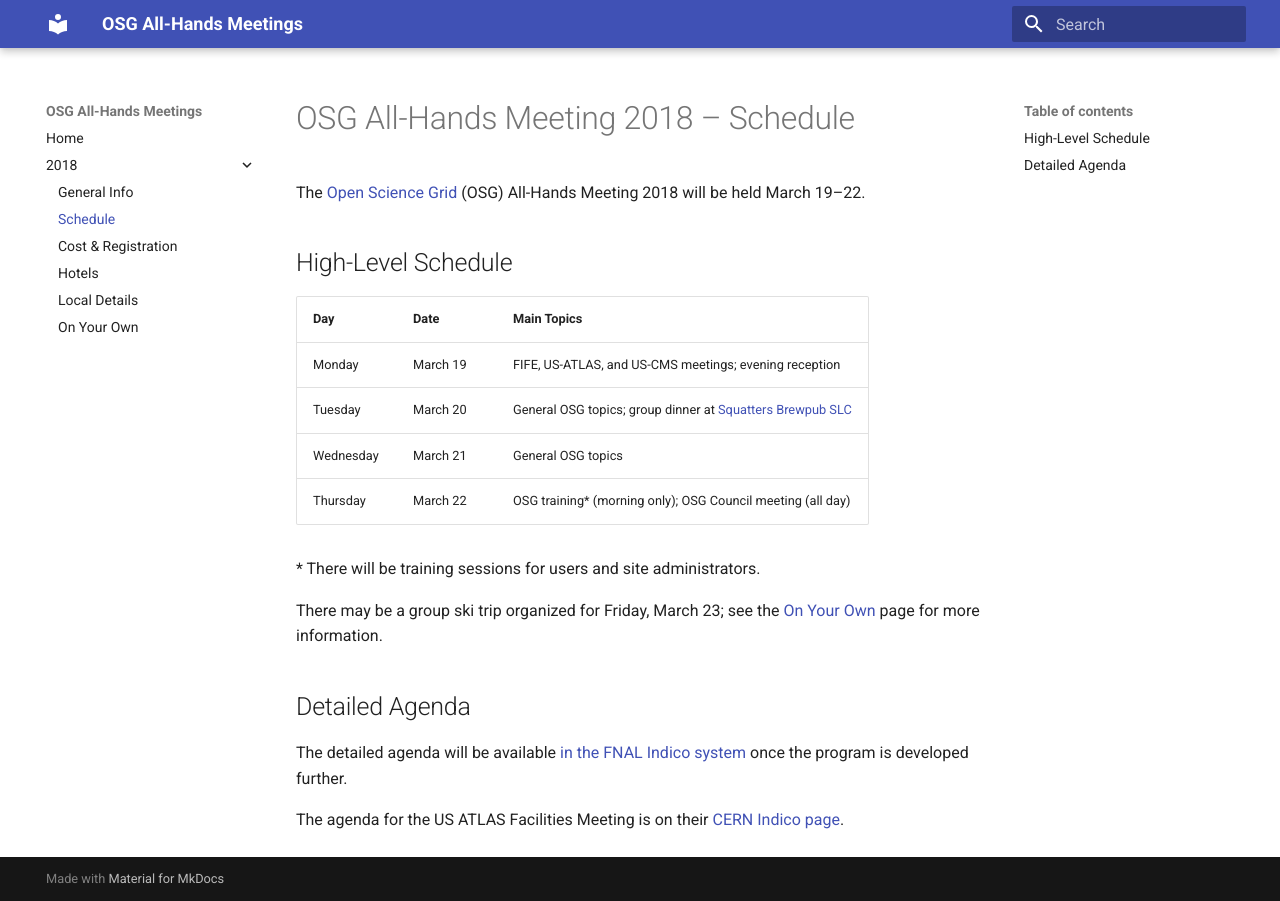
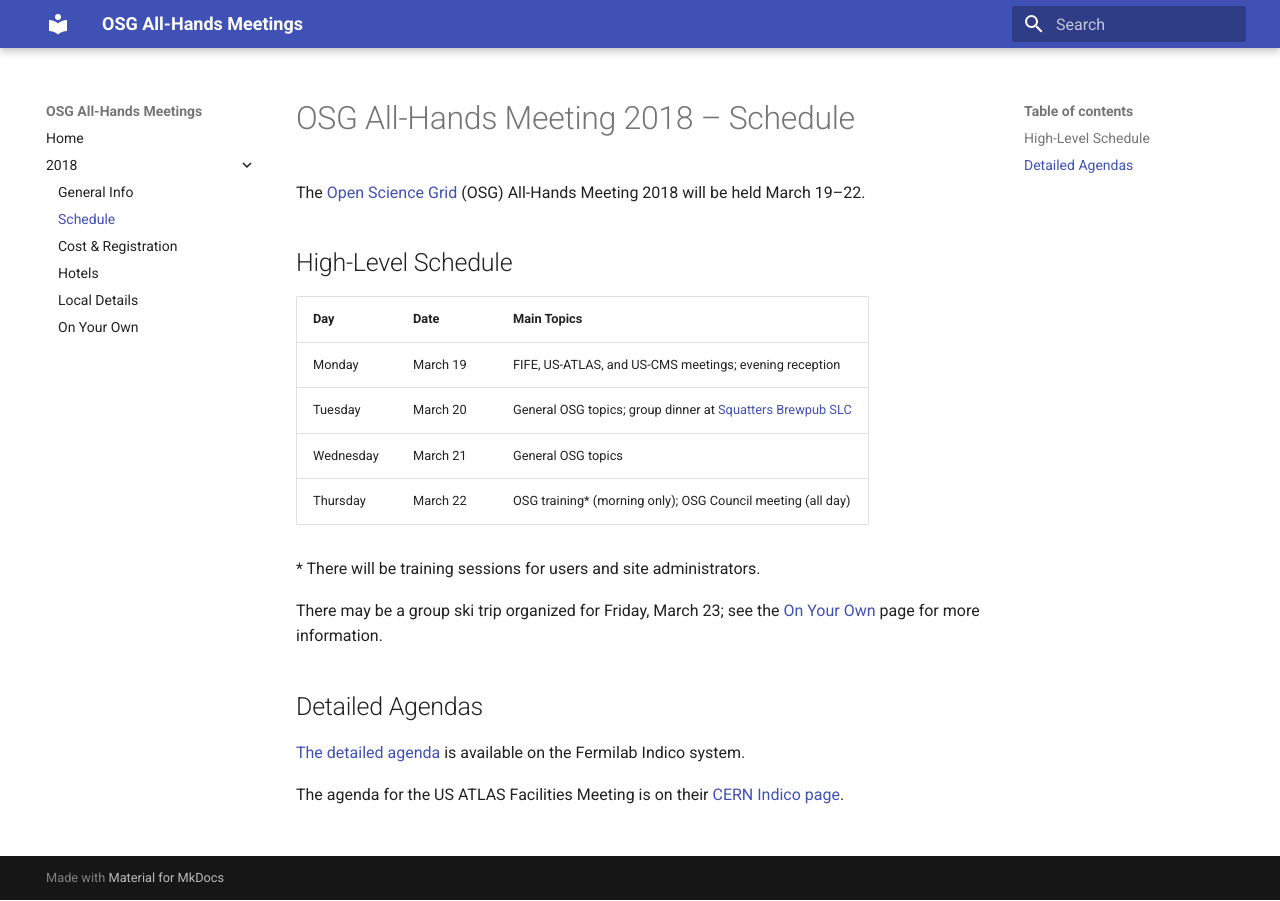
Before and after one commit to osg-htc/all-hands, an MkDocs documentation site: the page built from docs/2018/schedule.md, in a window 1280 px wide. Built offline with MkDocs 1.6.1 and Material for MkDocs 9.7.7, drawn with Linux system fonts in a browser that asks for light colours; old or Windows-style settings are respelled for this version of MkDocs.

Commit message:
Updated agenda links

```diff
--- a/docs/2018/schedule.md
+++ b/docs/2018/schedule.md
@@ -16,9 +16,8 @@
 There may be a group ski trip organized for Friday, March 23; see the [On Your Own](on-your-own.md) page for more
 information.
 
-## Detailed Agenda
+## Detailed Agendas
 
-The detailed agenda will be available [in the FNAL Indico system](https://indico.fnal.gov/event/15344/) once the program
-is developed further.
+[The detailed agenda](https://indico.fnal.gov/event/15344/timetable/) is available on the Fermilab Indico system.
 
 The agenda for the US ATLAS Facilities Meeting is on their [CERN Indico page](https://indico.cern.ch/event/697806/).
```
Also changed, not shown: docs/2018/index.md (+1 -1 lines).
